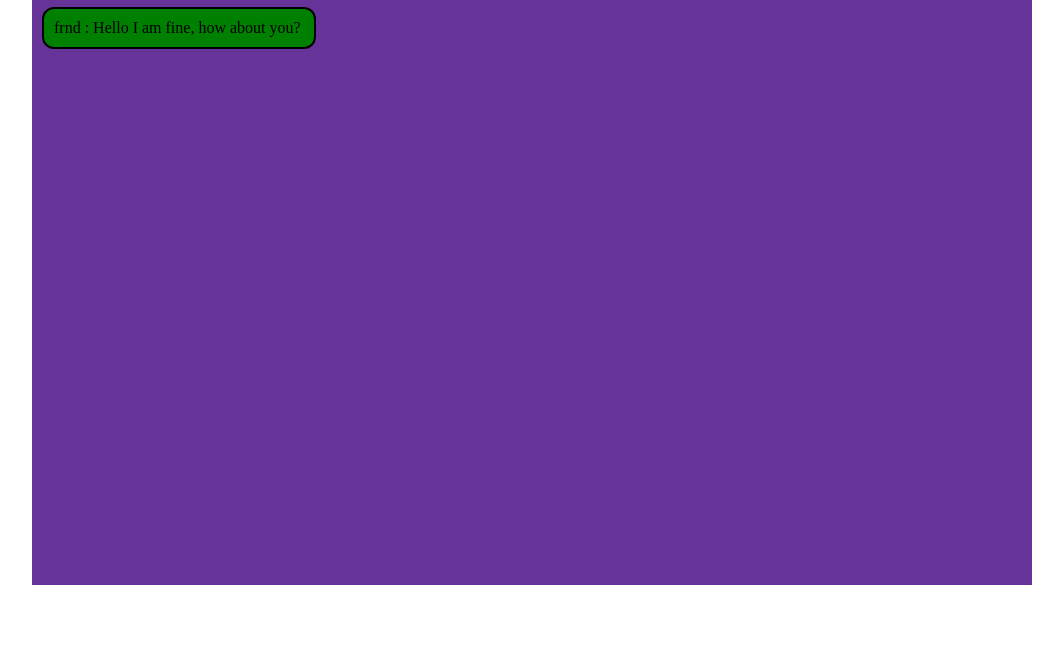
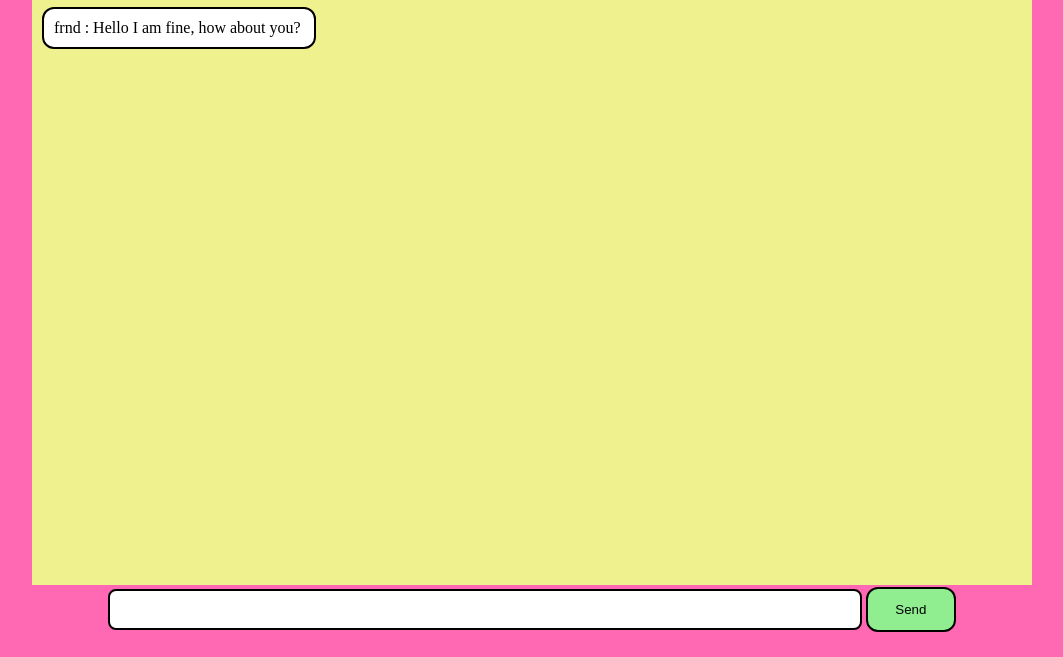
Before and after one commit to SiddKom/ChatHere, a plain HTML site: page index.html in a window 1280 px wide. Shown: the part 143-800 px from the top of the page, without its empty margins (108-1171 px from the left). Drawn offline with Linux system fonts and the light colour scheme.

Commit message:
css commit

```diff
--- a/css/main.css
+++ b/css/main.css
@@ -1,3 +1,6 @@
+body{
+    background-color:hotpink;
+}
 .logo{
     display: block;
     margin: auto;
@@ -5,14 +8,16 @@
     width: 110px;
 }
 .main{
-    background-color: rebeccapurple;
+    background-color:rgb(238, 241, 141);
     max-width: 1000px;
     margin: auto;
     height: 80vh;
+    overflow: auto;
 }
 
 .message{
-    background-color: green;
+    background-color: white;
+    /* color: rgb(238, 208, 11); */
     width: 25%;
     padding: 10px;
     margin-top: 10px;
@@ -29,3 +34,23 @@
     float: right;
     clear: both;
 }
+
+#sendContainer{
+    display: block;
+    margin: auto;
+    text-align: center;
+}
+#messageInp{
+    width: 59%;
+    height: 35px;
+    border: 2px, solid, black;
+    border-radius: 8px;
+}
+.btn{
+    height: 45px;
+    width: 90px;
+    border: 2px, solid, black;
+    border-radius: 12px;
+    background-color: lightgreen;
+    margin-top: 2px;
+}
--- a/index.html
+++ b/index.html
@@ -18,7 +18,13 @@
         <div class="message left">
             frnd : Hello I am fine, how about you?
         </div>
+        </div>
 
-    </div>
+        <div class="send">
+            <form action="#" id="sendContainer">
+                <input type="text" name="messageInput" id="messageInp">
+                <button class="btn" type="submit">Send</button>
+            </form>
+        </div>
 </body>
 </html>
```
